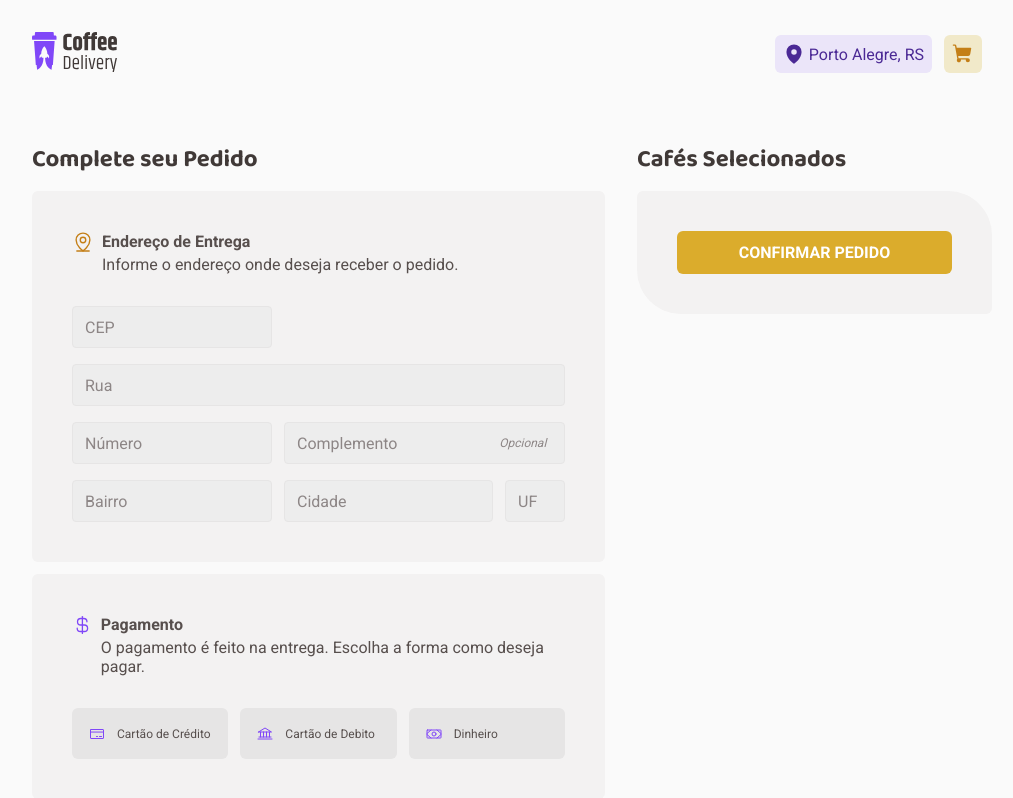
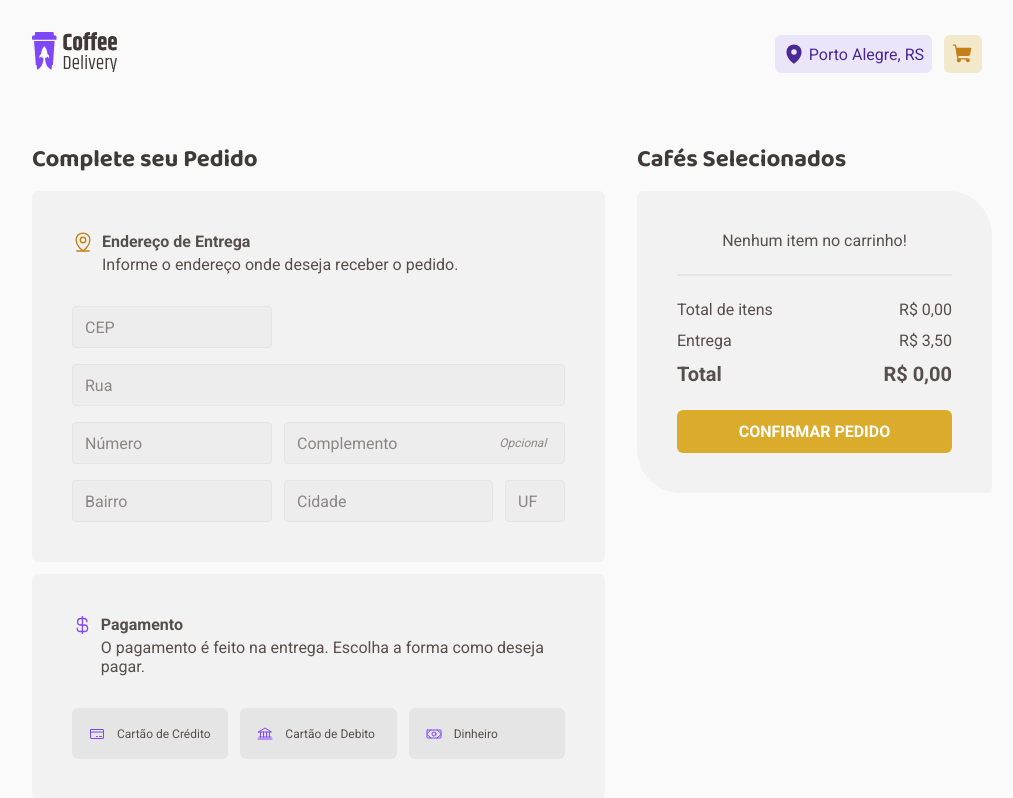
Before and after one commit to hbenvenutti/kaffee-lieferung, a React (Vite) app: page /checkout in a window 1280 px wide. Shown: the top 798 px of the page, without its empty margins (128-1141 px from the left). Built offline with nearby package versions, Linux system fonts and the light colour scheme.

Commit message:
feat(checkout page): finalizada a pagina de checkout

```diff
--- a/src/pages/checkout/components/address-card/index.tsx
+++ b/src/pages/checkout/components/address-card/index.tsx
@@ -1,15 +1,51 @@
 import { useTheme } from 'styled-components';
 import { MapPinLine } from 'phosphor-react';
 
+import { useCart } from '../../../../shared/hooks/cart-context';
+import { AddressInput } from '../../../../shared/hooks/cart-context/enums';
+
 import { Container } from './styles';
 
-import type { ReactElement } from 'react';
+import type { ChangeEvent, ReactElement } from 'react';
 
 // * ------------------------------------------------------------------------------------------ * //
 
 export const AddressCard = (): ReactElement => {
+  // *** --- Contexts ----------------------------------------------------------------------- *** //
   const { secondary3 } = useTheme();
+  const {
+    address,
+    setCity,
+    setComplement,
+    setNeighborhood,
+    setNumber,
+    setState,
+    setStreet,
+    setPostalCode
+  } = useCart();
 
+  // *** --- Dictionaries ------------------------------------------------------------------- *** //
+  const setFunctions = {
+    [AddressInput.CITY]: setCity,
+    [AddressInput.COMPLEMENT]: setComplement,
+    [AddressInput.NEIGHBORHOOD]: setNeighborhood,
+    [AddressInput.NUMBER]: setNumber,
+    [AddressInput.STATE]: setState,
+    [AddressInput.STREET]: setStreet,
+    [AddressInput.POSTAL_CODE]: setPostalCode
+  };
+
+  // *** --- Functions ---------------------------------------------------------------------- *** //
+  const onInputChange = (event: ChangeEvent<HTMLInputElement>, input: AddressInput): void => {
+    const { value } = event.target;
+
+    setFunctions[input](value);
+  };
+
+  // *** --- Variables ---------------------------------------------------------------------- *** //
+  const { city, complement, neighborhood, number, postalCode, state, street } = address;
+
+  // *** --- TSX ---------------------------------------------------------------------------- *** //
   return (
     <Container>
       <div className="form-title">
@@ -33,6 +69,8 @@ export const AddressCard = (): ReactElement => {
           name="cep"
           id="cep"
           placeholder="CEP"
+          value={postalCode}
+          onChange={event => onInputChange(event, AddressInput.POSTAL_CODE)}
         />
 
         {/* ------------------------------------------------------------------------------ */}
@@ -43,6 +81,8 @@ export const AddressCard = (): ReactElement => {
           name="street"
           id="street"
           placeholder="Rua"
+          value={street}
+          onChange={event => onInputChange(event, AddressInput.STREET)}
         />
 
         {/* ------------------------------------------------------------------------------ */}
@@ -54,6 +94,8 @@ export const AddressCard = (): ReactElement => {
             name="number"
             id="number"
             placeholder="Número"
+            value={number}
+            onChange={event => onInputChange(event, AddressInput.NUMBER)}
           />
 
           <input
@@ -62,6 +104,8 @@ export const AddressCard = (): ReactElement => {
             name="complement"
             id="complement"
             placeholder="Complemento"
+            value={complement}
+            onChange={event => onInputChange(event, AddressInput.COMPLEMENT)}
           />
 
           <span>Opcional</span>
@@ -75,6 +119,8 @@ export const AddressCard = (): ReactElement => {
             name="neighborhood"
             id="neighborhood"
             placeholder="Bairro"
+            value={neighborhood}
+            onChange={event => onInputChange(event, AddressInput.NEIGHBORHOOD)}
           />
 
           {/* ---------------------------------------------------------------------------- */}
@@ -85,6 +131,8 @@ export const AddressCard = (): ReactElement => {
             name="city"
             id="city"
             placeholder="Cidade"
+            value={city}
+            onChange={event => onInputChange(event, AddressInput.CITY)}
           />
 
           {/* ---------------------------------------------------------------------------- */}
@@ -94,6 +142,8 @@ export const AddressCard = (): ReactElement => {
             name="state"
             id="state"
             placeholder="UF"
+            value={state}
+            onChange={event => onInputChange(event, AddressInput.STATE)}
           />
         </div>
         {/* ---- End - input-row --------------------------------------------------------- */}
--- a/src/pages/checkout/components/cart-card/index.tsx
+++ b/src/pages/checkout/components/cart-card/index.tsx
@@ -1,7 +1,9 @@
 import { Fragment } from 'react';
+import { useNavigate } from 'react-router-dom';
 
 import { useCart } from '../../../../shared/hooks/cart-context';
 import { CartItem } from '../cart-item';
+import { formatPrice } from '../../../../shared/utils/format-price';
 
 import { Container } from './styles';
 
@@ -10,18 +12,58 @@ import type { ReactElement } from 'react';
 // * ------------------------------------------------------------------------------------------ * //
 
 export const CartCard = (): ReactElement => {
-  const { cart } = useCart();
+  // *** --- Contexts ----------------------------------------------------------------------- *** //
+  const { cart, total, deliveryPrice, finalPrice, handleEmptyCart } = useCart();
+  const navigate = useNavigate();
 
+  // *** --- Variables ---------------------------------------------------------------------- *** //
+  const isCartEmpty = cart.length === 0;
+  const page = '/done';
+
+  // *** --- Functions ---------------------------------------------------------------------- *** //
+  const handleSubmit = (): void => {
+    handleEmptyCart();
+    navigate(page);
+  };
+
+  // *** --- TSX ---------------------------------------------------------------------------- *** //
   return (
     <Container>
-      {cart.map(item => (
-        <Fragment key={item.title}>
-          <CartItem item={item} />
+      {isCartEmpty ? (
+        <>
+          <p>Nenhum item no carrinho!</p>
           <hr />
-        </Fragment>
-      ))}
+        </>
+      ) : (
+        cart.map(item => (
+          <Fragment key={item.title}>
+            <CartItem item={item} />
+            <hr />
+          </Fragment>
+        ))
+      )}
 
-      <button>CONFIRMAR PEDIDO</button>
+      <div className="total-section">
+        <div>
+          Total de itens <span>{formatPrice(total)}</span>
+        </div>
+
+        <div>
+          Entrega <span>{formatPrice(deliveryPrice)}</span>
+        </div>
+
+        <div>
+          <strong>Total</strong>
+          <strong>{formatPrice(finalPrice)}</strong>
+        </div>
+      </div>
+
+      <button
+        disabled={isCartEmpty}
+        onClick={handleSubmit}
+      >
+        CONFIRMAR PEDIDO
+      </button>
     </Container>
   );
 };
--- a/src/pages/checkout/components/cart-card/styles.ts
+++ b/src/pages/checkout/components/cart-card/styles.ts
@@ -20,5 +20,29 @@ export const Container = styled(cardBase)`
     padding: 0.75rem 0.5rem;
     border-radius: 6px;
     font-weight: 700;
+
+    &:disabled {
+      cursor: not-allowed;
+    }
+  }
+
+  p {
+    text-align: center;
+  }
+
+  strong {
+    font-size: 1.25rem;
+    font-weight: 700;
+  }
+
+  .total-section {
+    display: flex;
+    flex-direction: column;
+    gap: 0.75rem;
+
+    > div {
+      display: flex;
+      justify-content: space-between;
+    }
   }
 `;
--- a/src/pages/checkout/components/cart-item/index.tsx
+++ b/src/pages/checkout/components/cart-item/index.tsx
@@ -1,4 +1,5 @@
 import { Minus, Plus, Trash } from 'phosphor-react';
+import { useTheme } from 'styled-components';
 
 import { formatPrice } from '../../../../shared/utils/format-price';
 import { useCart } from '../../../../shared/hooks/cart-context';
@@ -15,6 +16,7 @@ export const CartItem = ({ item, ..._props }: CartItemProps): ReactElement => {
   const { title, imageUrl, quantity, total } = item;
 
   // *** --- Contexts ----------------------------------------------------------------------- *** //
+  const { primary2 } = useTheme();
   const { handleChangeQuantityOfItem, handleItemRemovalFromCart } = useCart();
 
   // *** --- Functions ---------------------------------------------------------------------- *** //
@@ -61,7 +63,7 @@ export const CartItem = ({ item, ..._props }: CartItemProps): ReactElement => {
             </div>
 
             <button onClick={() => handleItemRemovalFromCart(item)}>
-              <Trash />
+              <Trash color={primary2} />
               REMOVER
             </button>
           </div>
--- a/src/pages/checkout/components/cart-item/styles.ts
+++ b/src/pages/checkout/components/cart-item/styles.ts
@@ -31,7 +31,21 @@ export const Container = styled.div`
 
   .buttons-container {
     display: flex;
+    gap: 0.5rem;
     justify-content: space-between;
+
+    > button {
+      display: flex;
+      gap: 0.25rem;
+      align-items: center;
+      border-radius: 6px;
+      padding: 0.5rem;
+
+      svg {
+        width: 1rem;
+        height: 1rem;
+      }
+    }
   }
 
   .counter-button {
--- a/src/shared/components/header/index.tsx
+++ b/src/shared/components/header/index.tsx
@@ -11,10 +11,12 @@ import type { ReactElement } from '../../../@types';
 
 export const Header = (): ReactElement => {
   // *** ---- Context ----------------------------------------------------------------------- *** //
-  const { cartCounter } = useCart();
+  const { cartCounter, address } = useCart();
 
   // *** ---- Variables --------------------------------------------------------------------- *** //
   const showCartCounter = cartCounter > 0 ? true : false;
+
+  const { city, state } = address;
 
   // *** ---- TSX --------------------------------------------------------------------------- *** //
   return (
@@ -29,7 +31,7 @@ export const Header = (): ReactElement => {
       <div>
         <span>
           <LocationSVG weight="fill" />
-          Porto Alegre, RS
+          {city || 'Porto Alegre'}, {state || 'RS'}
         </span>
 
         <div className="cart-div">
--- a/src/shared/hooks/cart-context/provider.tsx
+++ b/src/shared/hooks/cart-context/provider.tsx
@@ -3,6 +3,7 @@ import { useEffect, useReducer, useState } from 'react';
 import { cartItemsReducer } from './reducer';
 import {
   addItemToCartAction,
+  emptyCartAction,
   removeItemFromCartAction,
   updateItemInCartAction
 } from './reducer/actions';
@@ -39,20 +40,29 @@ export const CartProvider = ({ children }: CartProviderProps): ReactElement => {
     dispatch(removeItemFromCartAction(item));
   };
 
+  // -------------------------------------------------------------------------------------------- //
+
+  const emptyCart = (): void => {
+    dispatch(emptyCartAction());
+  };
+
   // *** --- States ------------------------------------------------------------------------- *** //
   const [method, setMethod] = useState<PaymentMethod>(PaymentMethod.money);
   const [total, setTotal] = useState<number>(0);
   const [cartCounter, setCartCounter] = useState<number>(0);
+  const [finalPrice, setFinalPrice] = useState<number>(0);
 
   const [city, setCity] = useState<string>('');
   const [complement, setComplement] = useState<string>('');
   const [neighborhood, setNeighborhood] = useState<string>('');
-  const [number, setNumber] = useState<number>(0);
+  const [number, setNumber] = useState<string>('');
   const [postalCode, setPostalCode] = useState<string>('');
   const [state, setState] = useState<string>('');
   const [street, setStreet] = useState<string>('');
 
   // *** --- Variables ---------------------------------------------------------------------- *** //
+  const deliveryPrice = 3.5;
+
   const address = {
     city,
     complement,
@@ -95,6 +105,12 @@ export const CartProvider = ({ children }: CartProviderProps): ReactElement => {
     removeItemFromCart(item);
   };
 
+  // -------------------------------------------------------------------------------------------- //
+
+  const handleEmptyCart = (): void => {
+    emptyCart();
+  };
+
   // *** --- Effects ------------------------------------------------------------------------ *** //
   useEffect(() => {
     const total = cart.reduce((sum, item) => sum + item.total, 0);
@@ -102,6 +118,12 @@ export const CartProvider = ({ children }: CartProviderProps): ReactElement => {
     setCartCounter(cart.length);
     setTotal(total);
   }, [cart]);
+
+  useEffect(() => {
+    const finalPrice = total === 0 ? 0 : total + deliveryPrice;
+
+    setFinalPrice(finalPrice);
+  }, [total]);
 
   // *** --- TSX ---------------------------------------------------------------------------- *** //
   return (
@@ -112,6 +134,8 @@ export const CartProvider = ({ children }: CartProviderProps): ReactElement => {
         cartCounter,
         method,
         total,
+        finalPrice,
+        deliveryPrice,
 
         setCity,
         setComplement,
@@ -124,7 +148,8 @@ export const CartProvider = ({ children }: CartProviderProps): ReactElement => {
 
         handleItemAdditionToCart,
         handleItemRemovalFromCart,
-        handleChangeQuantityOfItem
+        handleChangeQuantityOfItem,
+        handleEmptyCart
       }}
     >
       {children}
--- a/src/shared/hooks/cart-context/reducer/index.ts
+++ b/src/shared/hooks/cart-context/reducer/index.ts
@@ -6,6 +6,8 @@ import type { Action, Cart } from '../@types';
 // * ------------------------------------------------------------------------------------------ * //
 
 export const cartItemsReducer = (state: Cart, action: Action): Cart => {
+  if (!action.payload) return actionCases['EMPTY_CART'](state);
+
   const { item } = action.payload;
 
   return actionCases[action.type](state, item);
```
Also changed, not shown: src/shared/hooks/cart-context/@types/index.d.ts (+6 -3 lines), src/shared/hooks/cart-context/enums/index.ts (+14 -1 lines), src/shared/hooks/cart-context/reducer/action-cases.ts (+6 -1 lines), src/shared/hooks/cart-context/reducer/actions.ts (+8 -0 lines).
